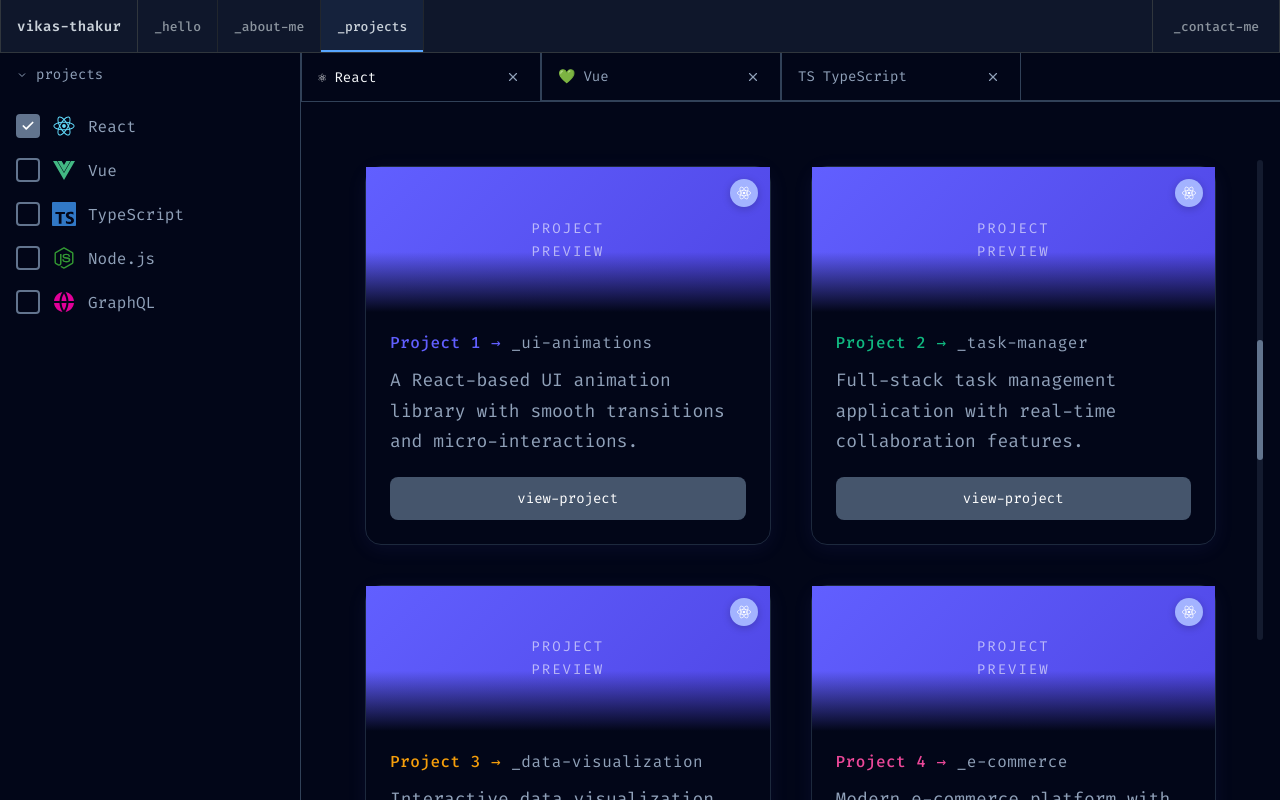
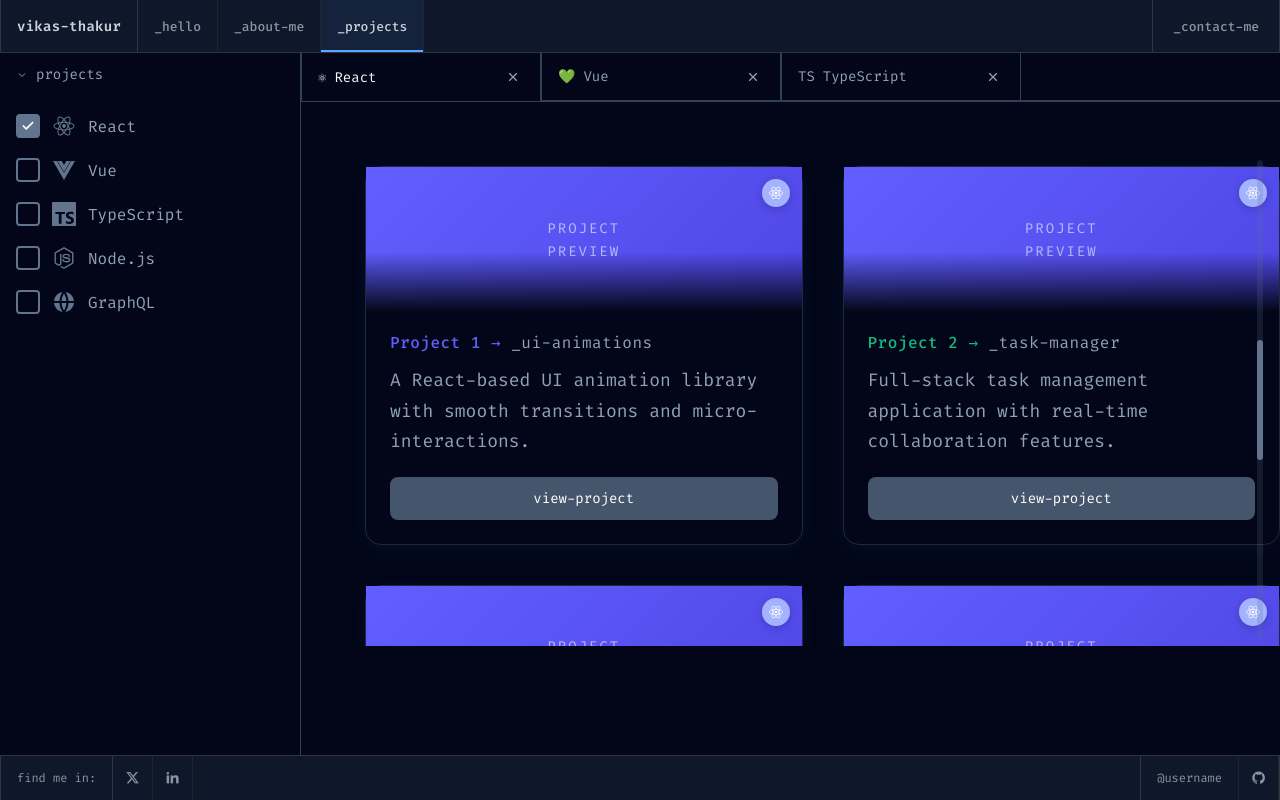
Before and after one commit to vikasthakur70183/MyPortfolio, a React (Vite) app: page /projects in a window 1280 px wide. Shown: the top 800 px of the page. Built offline with nearby package versions, Linux system fonts and the light colour scheme.

Commit message:
fixed the issue with the scroll on the scroll indicator

```diff
--- a/src/Pages/Projects/Projects.jsx
+++ b/src/Pages/Projects/Projects.jsx
@@ -1,85 +1,106 @@
-import React, { useState } from 'react';
-import ProjectsSidebar from '../../components/ProjectsSidebar/ProjectsSidebar';
-import ProjectTabs from '../../components/ProjectTabs/ProjectTabs';
-import ProjectCard from '../../components/ProjectCard/ProjectCard';
-import ScrollIndicator from '../../components/ScrollIndicator/ScrollIndicator';
-import styles from './Projects.module.css';
+import React, { useState, useRef, useEffect } from "react";
+import ProjectsSidebar from "../../components/ProjectsSidebar/ProjectsSidebar";
+import ProjectTabs from "../../components/ProjectTabs/ProjectTabs";
+import ProjectCard from "../../components/ProjectCard/ProjectCard";
+import ScrollIndicator from "../../components/ScrollIndicator/ScrollIndicator";
+import styles from "./Projects.module.css";
 
 const sampleProjects = [
   {
     id: 1,
-    title: 'Project 1',
-    subtitle: '_ui-animations',
-    accentColor: '#615FFF',
-    description: 'A React-based UI animation library with smooth transitions and micro-interactions.',
+    title: "Project 1",
+    subtitle: "_ui-animations",
+    accentColor: "#615FFF",
+    description:
+      "A React-based UI animation library with smooth transitions and micro-interactions.",
   },
   {
     id: 2,
-    title: 'Project 2',
-    subtitle: '_task-manager',
-    accentColor: '#10B981',
-    description: 'Full-stack task management application with real-time collaboration features.',
+    title: "Project 2",
+    subtitle: "_task-manager",
+    accentColor: "#10B981",
+    description:
+      "Full-stack task management application with real-time collaboration features.",
   },
   {
     id: 3,
-    title: 'Project 3',
-    subtitle: '_data-visualization',
-    accentColor: '#F59E0B',
-    description: 'Interactive data visualization dashboard using D3.js and React components.',
+    title: "Project 3",
+    subtitle: "_data-visualization",
+    accentColor: "#F59E0B",
+    description:
+      "Interactive data visualization dashboard using D3.js and React components.",
   },
   {
     id: 4,
-    title: 'Project 4',
-    subtitle: '_e-commerce',
-    accentColor: '#EC4899',
-    description: 'Modern e-commerce platform with payment integration and inventory management.',
+    title: "Project 4",
+    subtitle: "_e-commerce",
+    accentColor: "#EC4899",
+    description:
+      "Modern e-commerce platform with payment integration and inventory management.",
   },
   {
     id: 5,
-    title: 'Project 5',
-    subtitle: '_chat-app',
-    accentColor: '#8B5CF6',
-    description: 'Real-time chat application with WebSocket support and end-to-end encryption.',
+    title: "Project 5",
+    subtitle: "_chat-app",
+    accentColor: "#8B5CF6",
+    description:
+      "Real-time chat application with WebSocket support and end-to-end encryption.",
   },
   {
     id: 6,
-    title: 'Project 6',
-    subtitle: '_portfolio-v1',
-    accentColor: '#06B6D4',
-    description: 'First version of my personal portfolio showcasing various projects and skills.',
+    title: "Project 6",
+    subtitle: "_portfolio-v1",
+    accentColor: "#06B6D4",
+    description:
+      "First version of my personal portfolio showcasing various projects and skills.",
   },
   {
     id: 7,
-    title: 'Project 4',
-    subtitle: '_e-commerce',
-    accentColor: '#EC4899',
-    description: 'Modern e-commerce platform with payment integration and inventory management.',
+    title: "Project 4",
+    subtitle: "_e-commerce",
+    accentColor: "#EC4899",
+    description:
+      "Modern e-commerce platform with payment integration and inventory management.",
   },
   {
     id: 8,
-    title: 'Project 5',
-    subtitle: '_chat-app',
-    accentColor: '#8B5CF6',
-    description: 'Real-time chat application with WebSocket support and end-to-end encryption.',
+    title: "Project 5",
+    subtitle: "_chat-app",
+    accentColor: "#8B5CF6",
+    description:
+      "Real-time chat application with WebSocket support and end-to-end encryption.",
   },
   {
     id: 9,
-    title: 'Project 6',
-    subtitle: '_portfolio-v1',
-    accentColor: '#06B6D4',
-    description: 'First version of my personal portfolio showcasing various projects and skills.',
+    title: "Project 6",
+    subtitle: "_portfolio-v1",
+    accentColor: "#06B6D4",
+    description:
+      "First version of my personal portfolio showcasing various projects and skills.",
   },
 ];
 
 function Projects() {
-  const [activeTab, setActiveTab] = useState('React');
+  const [activeTab, setActiveTab] = useState("React");
+  const [scrollProgress, setScrollProgress] = useState(0);
+  const gridRef = useRef(null);
 
   const handleTabClick = (tabId) => {
     setActiveTab(tabId);
   };
 
   const handleTabClose = (tabId) => {
-    console.log('Close tab:', tabId);
+    console.log("Close tab:", tabId);
+  };
+
+  const handleScroll = () => {
+    const grid = gridRef.current;
+    if (grid) {
+      const scrollHeight = grid.scrollHeight - grid.clientHeight;
+      const scrollTop = grid.scrollTop;
+      const progress = scrollHeight > 0 ? (scrollTop / scrollHeight) * 100 : 0;
+      setScrollProgress(Math.min(100, Math.max(0, progress)));
+    }
   };
 
   return (
@@ -97,7 +118,12 @@ function Projects() {
           />
         </div>
 
-        <div className={styles.projectsGrid}>
+        <div
+          className={`${styles.projectsGrid} ${styles.customScrollbar}`}
+          ref={gridRef}
+          onScroll={handleScroll}
+          style={{ "--scroll-progress": `${scrollProgress}%` }}
+        >
           {sampleProjects.map((project) => (
             <ProjectCard
               key={project.id}
--- a/src/Pages/Projects/Projects.module.css
+++ b/src/Pages/Projects/Projects.module.css
@@ -24,26 +24,55 @@
 
 .projectsGrid {
   flex: 1;
-  padding: 64px;
-  display: grid;
-  grid-template-columns: repeat(2, 1fr);
+  padding: 64px 0px 0px 64px;
+  display: flex;
+  flex-wrap: wrap;
   gap: 40px;
+  max-height: 60vh;
+  scroll-behavior: smooth;
+  align-content: start;
+  height: 100%;
   overflow-y: auto;
-  align-content: start;
+  overflow-x: hidden;
 }
 
-/* Custom scrollbar for the projects grid */
-.projectsGrid::-webkit-scrollbar {
-  width: 8px;
+/* Custom scrollbar styles - always visible when scrolling */
+.customScrollbar {
+  -ms-overflow-style: auto;
+  scrollbar-width: thin;
 }
 
-.projectsGrid::-webkit-scrollbar-track {
+.customScrollbar::-webkit-scrollbar {
+  display: block;
+  width: 8px;
+  height: 8px;
+}
+
+.customScrollbar::-webkit-scrollbar-track {
+  background: transparent;
+  border-radius: 4px;
+}
+
+.customScrollbar::-webkit-scrollbar-thumb {
+  background-color: var(--checkbox-active, #62748e);
+  border-radius: 4px;
+  border: 2px solid transparent;
+  background-clip: padding-box;
+  transition: background-color 0.2s ease;
+}
+
+.customScrollbar::-webkit-scrollbar-thumb:hover {
+  background-color: var(--accent-purple, #615fff);
+  border: 2px solid transparent;
+  background-clip: padding-box;
+}
+
+.customScrollbar::-webkit-scrollbar-corner {
   background: transparent;
 }
 
-.projectsGrid::-webkit-scrollbar-thumb {
-  background-color: var(--checkbox-active, #62748E);
-  border-radius: 4px;
+.customScrollbar::-webkit-scrollbar-thumb:active {
+  background-color: var(--accent-purple, #615fff);
 }
 
 /* Responsive Design */
--- a/src/components/ProjectCard/ProjectCard.module.css
+++ b/src/components/ProjectCard/ProjectCard.module.css
@@ -1,9 +1,14 @@
 .card {
   background-color: var(--bg-primary, #020618);
-  border: 1px solid var(--border-secondary, #1D293D);
+  border: 1px solid var(--border-secondary, #1d293d);
   border-radius: 16px;
   box-shadow: 0 4px 20px rgba(99, 102, 241, 0.08);
-  transition: transform 0.2s ease, box-shadow 0.2s ease;
+  transition:
+    transform 0.2s ease,
+    box-shadow 0.2s ease;
+  width: calc(33.333% - 27px);
+  min-width: 300px;
+  flex: 1;
 }
 
 .card:hover {
@@ -23,7 +28,11 @@
   display: flex;
   align-items: center;
   justify-content: center;
-  background: linear-gradient(135deg, var(--accent-purple, #615FFF) 0%, #4f46e5 100%);
+  background: linear-gradient(
+    135deg,
+    var(--accent-purple, #615fff) 0%,
+    #4f46e5 100%
+  );
 }
 
 .placeholderText {
@@ -43,7 +52,11 @@
   left: 0;
   right: 0;
   height: 60px;
-  background: linear-gradient(to top, var(--bg-primary, #020618) 0%, transparent 100%);
+  background: linear-gradient(
+    to top,
+    var(--bg-primary, #020618) 0%,
+    transparent 100%
+  );
   pointer-events: none;
 }
 
@@ -53,7 +66,7 @@
   right: 12px;
   width: 28px;
   height: 28px;
-  background-color: var(--badge-bg, #A3B3FF);
+  background-color: var(--badge-bg, #a3b3ff);
   border-radius: 20px;
   display: flex;
   align-items: center;
@@ -74,20 +87,20 @@
 }
 
 .subtitle {
-  color: var(--text-secondary, #90A1B9);
+  color: var(--text-secondary, #90a1b9);
   font-weight: 400;
 }
 
 .description {
   font-family: var(--font-mono);
   font-size: 18px;
-  color: var(--text-secondary, #90A1B9);
+  color: var(--text-secondary, #90a1b9);
   line-height: 1.7;
   margin: 0 0 20px;
 }
 
 .button {
-  background-color: var(--accent-interactive, #45556C);
+  background-color: var(--accent-interactive, #45556c);
   color: white;
   border: none;
   padding: 12px 18px;
@@ -102,3 +115,18 @@
 .button:hover {
   background-color: #55667a;
 }
+
+/* Responsive Design */
+@media (max-width: 1200px) {
+  .card {
+    width: calc(50% - 20px);
+    min-width: 280px;
+  }
+}
+
+@media (max-width: 768px) {
+  .card {
+    width: 100%;
+    min-width: 100%;
+  }
+}
--- a/src/components/ProjectsSidebar/ProjectsSidebar.jsx
+++ b/src/components/ProjectsSidebar/ProjectsSidebar.jsx
@@ -9,11 +9,11 @@ import { SiTypescript } from 'react-icons/si';
 import styles from './ProjectsSidebar.module.css';
 
 const technologies = [
-  { id: 'react', name: 'React', icon: RiReactjsFill, color: '#61DAFB' },
-  { id: 'vue', name: 'Vue', icon: RiVuejsFill, color: '#42B883' },
-  { id: 'typescript', name: 'TypeScript', icon: SiTypescript, color: '#3178C6' },
-  { id: 'node', name: 'Node.js', icon: RiNodejsFill, color: '#339933' },
-  { id: 'graphql', name: 'GraphQL', icon: RiGlobalFill, color: '#E10098' },
+  { id: 'react', name: 'React', icon: RiReactjsFill, color: '#62748E' },
+  { id: 'vue', name: 'Vue', icon: RiVuejsFill, color: '62748E' },
+  { id: 'typescript', name: 'TypeScript', icon: SiTypescript, color: '#62748E' },
+  { id: 'node', name: 'Node.js', icon: RiNodejsFill, color: '#62748E' },
+  { id: 'graphql', name: 'GraphQL', icon: RiGlobalFill, color: '#62748E' },
 ];
 
 function CustomCheckbox({ checked, onChange, label, icon: Icon, color }) {
```
